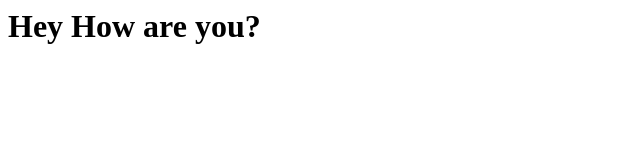
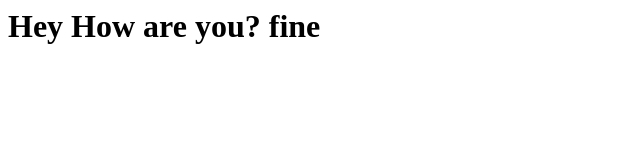
Before and after one commit to MinatouNouini/FirstProject, a plain HTML site: page index.html in a window 1280 px wide. Shown: the whole page, without its empty margins (0-640 px from the left). Drawn offline with Linux system fonts and the light colour scheme.

Commit message:
Update index.html

```diff
--- a/index.html
+++ b/index.html
@@ -1,4 +1,5 @@
 <H1>
     Hey
     How are you?
+    fine
     </H1>
```
